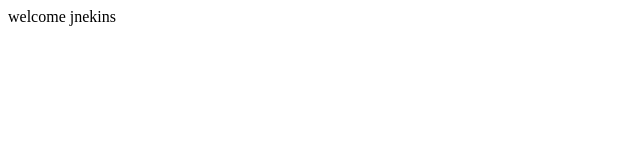
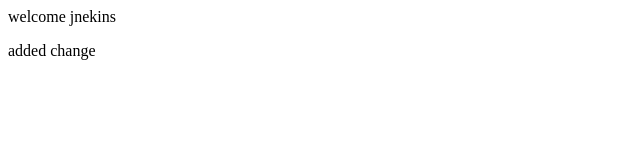
Before and after one commit to subbubonala/jenkinsRepoTest, a plain HTML site: page index.html in a window 1280 px wide. Shown: the full height of the page, 0-640 px from the left. Drawn offline with Linux system fonts and the light colour scheme.

Commit message:
added chane in html

```diff
--- a/index.html
+++ b/index.html
@@ -1,5 +1,6 @@
 <html>
 <body>
 welcome jnekins
+<p>added change</p>
 </body>
 </html>
```
